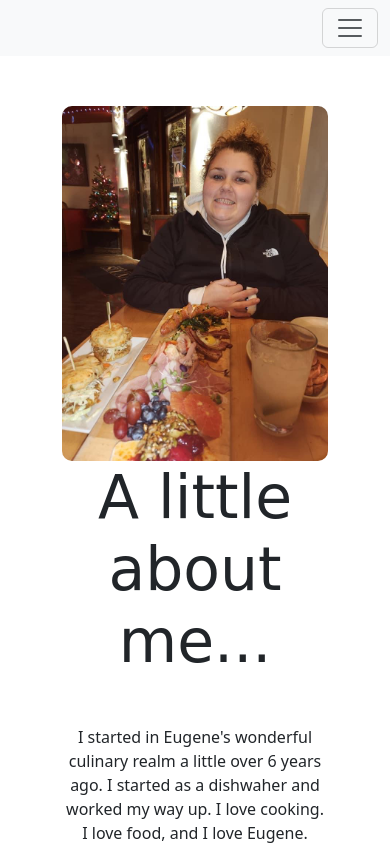
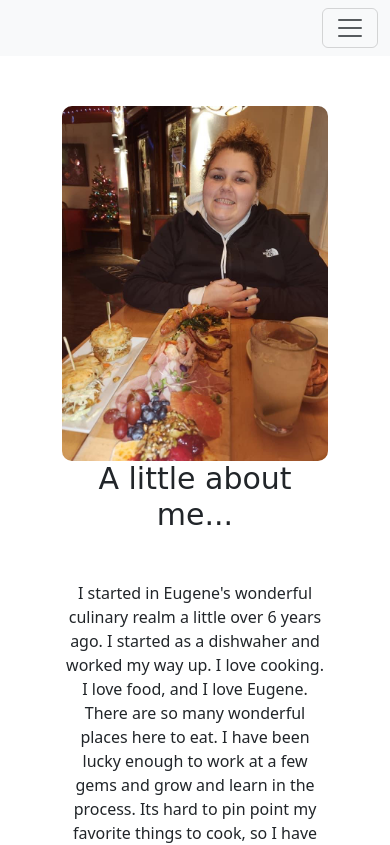
Before and after one commit to ToniDodd/Portfolio-project, a plain HTML site: page about.html in a window 390 px wide. Shown: the top 845 px of the page. Drawn offline with nearby package versions, Linux system fonts and the light colour scheme; a web font is replaced by a local one.

Commit message:
made about heading responsive

```diff
--- a/about.html
+++ b/about.html
@@ -46,7 +46,7 @@
 <img src="/images/me.jpg" alt="Photo of Toni at The Davis" class="img-fluid">
             </div>
             <div class="col-md-6">
-                <h1 class="mb-5">A little about me...</h1>
+                <h1 class="mb-5 about-head">A little about me...</h1>
                 <p>I started in Eugene's wonderful culinary realm a little over 6 years ago.
                     I started as a dishwaher and worked my way up. I love cooking. I love food, and I love Eugene.
                     There are so many wonderful places here to eat. I have been lucky enough to work at a few gems and grow and learn in the process.
--- a/style/style.css
+++ b/style/style.css
@@ -37,3 +37,9 @@ h2{
 img{
  border-radius: 10px;
 }
+@media(max-width: 500px){
+    .about-head{
+        font-size:  30px;
+    }
+
+}
```
